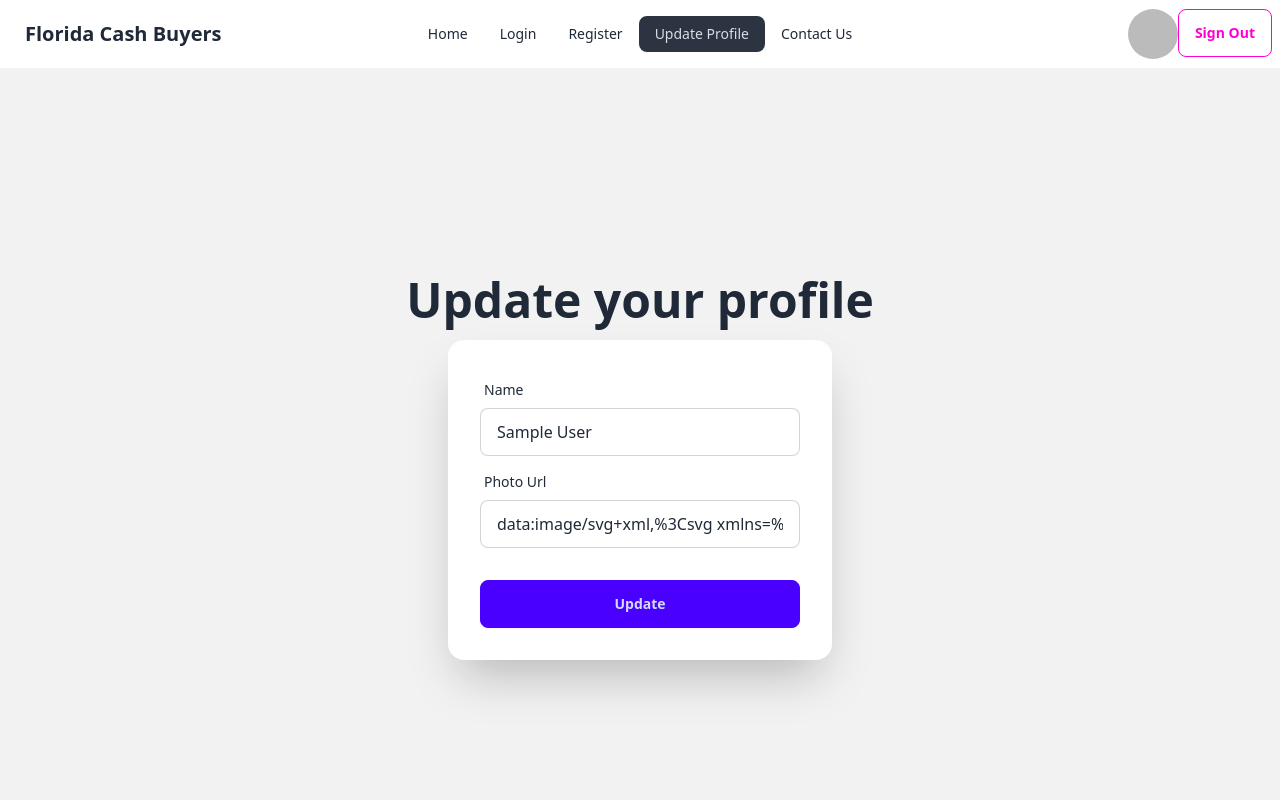
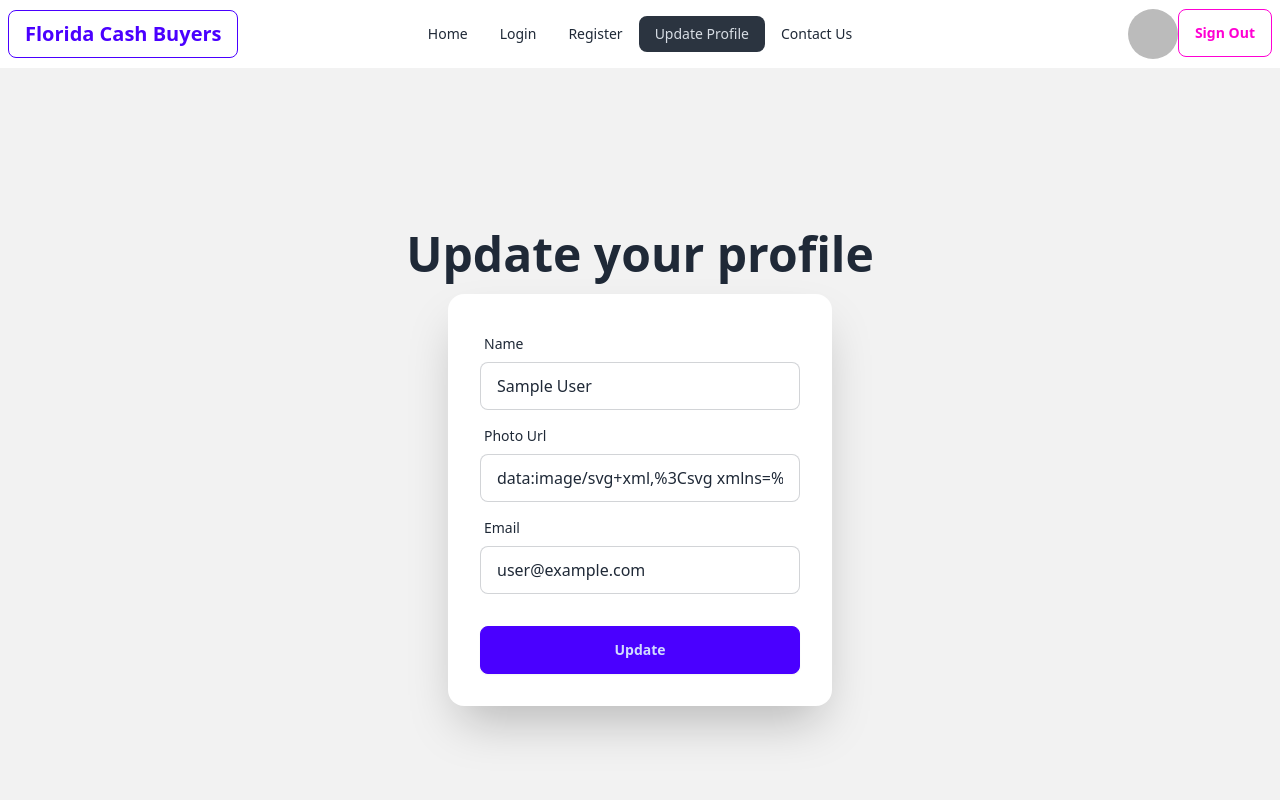
Before and after one commit to saifullah199/real-estate-website, a React (Vite) app: page /profile in a window 1280 px wide. Shown: the top 800 px of the page. Built offline with nearby package versions, Linux system fonts and the light colour scheme; no server answers; sample sign-in values are in the browser's storage.

Commit message:
profile update funtionality added

```diff
--- a/package.json
+++ b/package.json
@@ -18,6 +18,7 @@
     "react": "^18.2.0",
     "react-dom": "^18.2.0",
     "react-hook-form": "^7.51.2",
+    "react-hot-toast": "^2.4.1",
     "react-icons": "^5.0.1",
     "react-router-dom": "^6.22.3",
     "sort-by": "^1.2.0",
--- a/src/AuthProvider/AuthProvider.jsx
+++ b/src/AuthProvider/AuthProvider.jsx
@@ -1,6 +1,7 @@
 import { createUserWithEmailAndPassword, onAuthStateChanged, signInWithEmailAndPassword, signOut } from "firebase/auth";
 import { createContext, useEffect, useState } from "react";
 import auth from "../Firebase/firebase.config";
+import toast from "react-hot-toast";
 
 export const AuthContext = createContext(null)
 
@@ -27,6 +28,8 @@ const AuthProvider = ({children}) => {
         return signOut(auth)
     }
 
+    const notify = () => toast('You are successfully logged in');
+
     useEffect(()=>{
         onAuthStateChanged(auth, currentUser =>{
             console.log('user in the auth state changed', currentUser)
@@ -39,7 +42,8 @@ const AuthProvider = ({children}) => {
         createUser,
         signIn,
         loading,
-        logOut
+        logOut,
+        notify
     }
     return (
         <AuthContext.Provider value={authInfo}>
--- a/src/Components/Navbar.jsx
+++ b/src/Components/Navbar.jsx
@@ -33,7 +33,7 @@ const Navbar = () => {
         {navlinks}
       </ul>
     </div>
-    <a className="btn btn-ghost text-xl">Florida Cash Buyers</a>
+    <a className="btn btn-outline btn-primary text-xl">Florida Cash Buyers</a>
   </div>
   <div className="navbar-center hidden lg:flex">
     <ul className="menu menu-horizontal px-1">
--- a/src/Pages/EstateDetails.jsx
+++ b/src/Pages/EstateDetails.jsx
@@ -14,11 +14,13 @@ const EstateDetails = () => {
     return (
         <div>
 
-           <div className="card  bg-base-100 shadow-xl">
-  <figure><img className="rounded-2xl" src= {house.image} alt="Album"/></figure>
-  <div className="card-body">
+           <div data-aos="zoom-in" data-aos-duration="1000" className="card relative  bg-base-100 shadow-xl">
+  <figure className="relative">
+    <img className="rounded-2xl" src= {house.image} alt="Album"/>
+    </figure>
+  <div className="card-body absolute top-72 right-10 text-black">
     <h2 className="card-title text-3xl font-bold"> {house.estate_title} </h2>
-    <div className="text-2xl ">
+    <div className="text-2xl font-medium">
         <p> Price: {house.price} </p>
         <p>Status: {house.status}</p>
         <p>Segment Name: {house.segment_name}</p>
--- a/src/Pages/Login.jsx
+++ b/src/Pages/Login.jsx
@@ -3,10 +3,11 @@ import { Link,useLocation, useNavigate } from "react-router-dom";
 import { AuthContext } from "../AuthProvider/AuthProvider";
 import { FaGithub, FaGoogle } from "react-icons/fa";
 import { GithubAuthProvider, GoogleAuthProvider, getAuth, signInWithPopup } from "firebase/auth";
+import { Toaster } from "react-hot-toast";
 
 
 const Login = () => {
-  const {user, signIn} = useContext(AuthContext)
+  const {user, signIn, notify} = useContext(AuthContext)
   const location = useLocation()
   const navigate = useNavigate()
   const auth = getAuth()
@@ -91,7 +92,7 @@ const Login = () => {
 
         </div>
         <div className="form-control mt-6">
-          <button className="btn btn-primary">Login</button>
+          <button onClick={notify} className="btn btn-primary">Login</button>
         </div>
 
         <div className="flex gap-4">
@@ -106,6 +107,7 @@ const Login = () => {
     </div>
   </div>
 </div>
+<Toaster className="text-green-400"></Toaster>
         </div>
     );
 };
--- a/src/Pages/UpdateProfile.jsx
+++ b/src/Pages/UpdateProfile.jsx
@@ -1,14 +1,46 @@
-import { useContext } from "react";
+import { useContext, useEffect, useState } from "react";
 import { AuthContext } from "../AuthProvider/AuthProvider";
 
 
-
+import { getAuth, updateProfile } from "firebase/auth";
+import toast, { Toaster } from "react-hot-toast";
+const auth = getAuth();
 const UpdateProfile = () => {
     const {user} = useContext(AuthContext)
+    const [displayName, setDisplayName] = useState(user.displayName);
+    const [photoURL, setPhotoURL] = useState(user.photoURL);
+    const [email, setEmail] = useState(user.email);
+    const notify = () => toast('Your profile updated successfully')
+    useEffect(() => {
 
+      updateProfile(auth.currentUser, {
+        displayName,
+        photoURL,
+        email,
+      })
+        .then(() => {
+          console.log("Profile updated successfully");
+        })
+        .catch((error) => {
+          console.log("Oops! Profile is not updated:", error.message);
+        });
+    }, []);
 
+    const handleUpdate = (e) => {
+      e.preventDefault();
 
-
+      updateProfile(auth.currentUser, {
+        displayName,
+        photoURL,
+        email,
+      })
+        .then(() => {
+          console.log("Profile updated successfully");
+        })
+        .catch((error) => {
+          console.log("Oops! Profile is not updated:", error.message);
+        });
+    };
 
 
     return (
@@ -20,7 +52,7 @@ const UpdateProfile = () => {
 
     </div>
     <div className="card shrink-0 w-full max-w-sm shadow-2xl bg-base-100">
-      <form className="card-body">
+      <form onSubmit={handleUpdate} className="card-body">
         <div className="form-control">
           <label className="label">
             <span className="label-text">Name </span>
@@ -28,7 +60,8 @@ const UpdateProfile = () => {
           <input type="text"
           placeholder="name"
            name="name"
-           value={user.displayName}
+           value={displayName}
+            onChange={(e) => setDisplayName(e.target.value)}
            className="input input-bordered"  />
         </div>
         <div className="form-control">
@@ -37,17 +70,31 @@ const UpdateProfile = () => {
           </label>
           <input type="text"
             placeholder="photoURL"
-            value={user.photoURL}
+            value={photoURL}
+            onChange={(e) => setPhotoURL(e.target.value)}
+            className="input input-bordered" />
+
+        </div>
+        <div className="form-control">
+          <label className="label">
+            <span className="label-text">Email  </span>
+          </label>
+          <input type="email"
+            placeholder="email"
+            name="email"
+            value={email}
+            onChange={(e) => setEmail(e.target.value)}
             className="input input-bordered" />
 
         </div>
         <div className="form-control mt-6">
-          <button className="btn btn-primary">Update </button>
+          <button onClick={notify} type="submit" className="btn btn-primary">Update </button>
         </div>
       </form>
     </div>
   </div>
 </div>
+<Toaster />
         </div>
     );
 };
```
Also changed, not shown: 1 other file (tests, documents, lock files or other folders).
